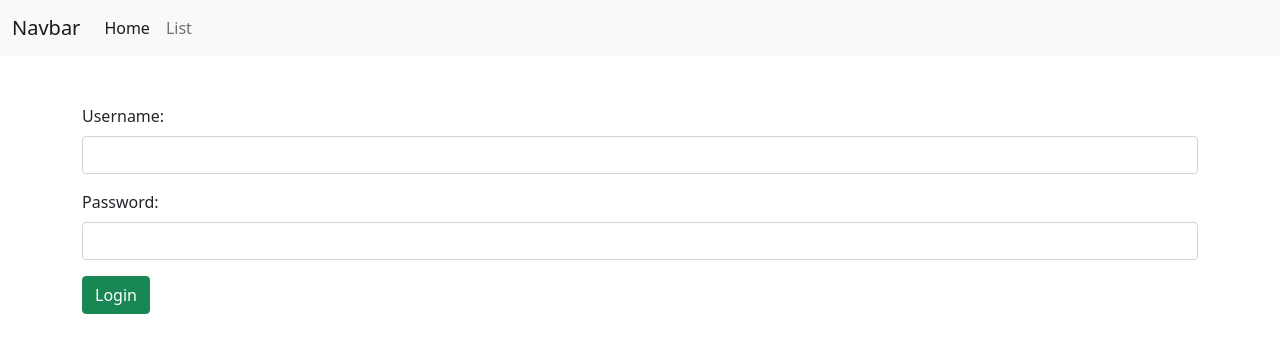
After one commit to GiaBruh/CRUD-app, a Flask app: page /login in a window 1280 px wide. The commit adds this page. Shown: the top 353 px of the page. Run offline with Flask 3, Linux system fonts and the light colour scheme; parts of the project's set-up code (start-up, migrations or seed data) failed here and were passed over; some libraries are stand-ins or nearby versions.

Commit message:
add: add register form and login form

```diff
--- a/app.py
+++ b/app.py
@@ -3,18 +3,44 @@ from flask import Flask, redirect, url_for, render_template, request, session, f
 from flask_sqlalchemy import SQLAlchemy
 from sqlalchemy import Column, Integer, String, DateTime
 from datetime import date
+from forms import ModalForm, TestForm, LoginForm, RegisterForm
+from flask_bootstrap import Bootstrap
 
 db = SQLAlchemy()
+
+
+class UserModel(db.Model):
+    __tablename__ = "user"
+    user_id = Column(Integer, primary_key=True, autoincrement=True)
+    username = Column(String(255), nullable=False)
+    email = Column(String(35), nullable=False, unique=True)
+    password = Column(String(100), nullable=False)
+
+    def __init__(self, username, email, password):
+        self.username = username
+        self.email = email
+        self.password = password
+
+    def __repr__(self):
+        return f"<User(user_id={self.user_id}, username='{self.username}', email='{self.email}')>"
+
 
 class EmployeeModel(db.Model):
     __tablename__ = "employees"  # More descriptive table name
 
-    employee_id = Column(String(100), primary_key=True)
+    employee_id = Column(String(100), primary_key=True, autoincrement=True)
     name = Column(String(255), nullable=False)  # Specify max length and not nullable
     dob = Column(DateTime, nullable=False)  # Not nullable
     email = Column(String(255), nullable=False, unique=True)  # Unique email constraint
     phone_number = Column(String(15), nullable=False)
     department = Column(String(255), nullable=False)
+
+    def __init__(self, name, dob, email, phone_number, department):
+        self.name = name
+        self.dob = dob
+        self.email = email
+        self.phone_number = phone_number
+        self.department = department
 
     def __repr__(self):
         return f"<Employee(employee_id={self.employee_id}, name='{self.name}', dob='{self.dob.isoformat()}', email='{self.email}', phone_number='{self.phone_number}',department='{self.department}')>"
@@ -36,47 +62,105 @@ class EmployeeModel(db.Model):
 
 
 app = Flask(__name__)
-app.config["SECRET_KEY"] = 'fatcock'
+app.config["SECRET_KEY"] = "fatcock"
 app.config["SQLALCHEMY_DATABASE_URI"] = "postgresql://giabuu:11122003@localhost/test_db"
 app.config["SQLALCHEMY_TRACK_MODIFICATIONS"] = False
 db.init_app(app)
+Bootstrap(app)
 
 
-@app.before_request
-def create_table():
-    with app.app_context():
-        db.create_all()
+@app.route("/form", methods=["GET", "POST"])
+def form():
+    name = None
+    test_form = TestForm()
+    if test_form.validate_on_submit():
+        name = test_form.name.data
+        test_form.name.data = ""
+    return render_template("form.html", form=test_form, name=name)
 
 
-@app.route("/list")
+@app.route("/list", methods=["GET", "POST"])
 def employee_list():
     return_list = db.session.execute(
         db.select(EmployeeModel).order_by(EmployeeModel.employee_id)
     ).scalars()
-    return render_template("list.html", employees=return_list)
+
+    form = ModalForm()
+    if form.validate_on_submit():
+        name = form.name.data
+        dob = form.dob.data
+        email = form.email.data
+        phone_number = form.phone_number.data
+        department = form.department.data
+        emp = EmployeeModel(name, dob, email, phone_number, department)
+        db.session.add(emp)
+        db.session.commit()
+        return render_template("list.html", employees=return_list, form=form)
+    return render_template("list.html", employees=return_list, form=form)
 
 
-@app.route("/list/create", methods=["GET", "POST"])
-def create():
-    if request.method == "GET":
-        return render_template("list.html")
+# TODO: create new employee
+# @app.route("/list/create", methods=["GET", "POST"])
+# def create():
+#     if request.method == "GET":
+#         return render_template("list.html")
 
-    if request.method == "POST":
-        return redirect("/list")
+#     if request.method == "POST":
+#         return redirect("/list")
 
 
+# TODO: update existed employee
 @app.route("/list/update")
 def update(): ...
 
 
+# TODO: delete existed employee
 @app.route("/list/delete")
 def delete(): ...
 
 
+def get_user(username: str, password: str):
+    user = db.one_or_404(
+        db.select(UserModel).filter_by(username=username, password=password)
+    )
+    return user
+
+
+@app.route("/login", methods=["GET", "POST"])
+def login():
+    login_form = LoginForm()
+    if  request.method == "POST":
+        username = login_form.username.data
+        password = login_form.password.data
+        user = get_user(username, password)
+        if user is not None:
+            session['username'] = username
+            return redirect(url_for("home"))
+    return render_template("login.html", form=login_form)
+
+
+@app.route("/register", methods=["GET", "POST"])
+def register():
+    form = RegisterForm(request.form)
+    if request.method == "POST":  # TODO: If I add 'form.validate()' this shit will stop working
+        user = UserModel(form.username.data, form.email.data, form.password.data)
+        db.session.add(user)
+        db.session.commit()
+        flash("Thanks for registering")
+        return redirect(url_for("login"))
+    return render_template("register.html", form=form)
+
+app.route("/logout")
+def logout():
+    session.pop('username', None)
+    return redirect(url_for("login"))
+
 @app.route("/")
 @app.route("/home")
 def home():
-    return render_template("home.html")
+    if 'username' in session:
+        return render_template("home.html", user=session['username'])
+    return redirect(url_for("login"))
 
 
 # @app.route("/list")
@@ -86,6 +170,12 @@ def home():
 #     return render_template("list.html", employees=(return_list))
 
 
+@app.before_request
+def create_table():
+    with app.app_context():
+        db.create_all()
+
+
 if __name__ == "__main__":
     create_table()
     app.run(host="localhost", port=5000, debug=True)
--- /dev/null
+++ b/forms.py
@@ -0,0 +1,30 @@
+from flask_wtf import FlaskForm
+from wtforms import StringField, DateField, EmailField, TelField, PasswordField, SubmitField, validators
+from wtforms.validators import DataRequired
+
+
+class ModalForm(FlaskForm):
+    name = StringField("Full name: ", validators=[DataRequired()])
+    dob = DateField("Date of birth: ", validators=[DataRequired()])
+    email = EmailField("Email: ", validators=[DataRequired()])
+    phone_number = TelField("Phone number: ", validators=[DataRequired()])
+    department = StringField("Department: ", validators=[DataRequired()])
+    submit = SubmitField("Submit")
+
+class LoginForm(FlaskForm):
+    username = StringField("Username: ", validators=[DataRequired()], )
+    password =  PasswordField("Password: ", validators=[DataRequired()])
+    login = SubmitField("Login")
+
+class RegisterForm(FlaskForm):
+    username = StringField("Username: ", [validators.length(min=4, max=25)])
+    email = EmailField("Email: ", [validators.length(min=6, max=35)])
+    password = PasswordField("Password: ", [validators.DataRequired()])
+    submit = SubmitField("Submit")
+    # password = PasswordField("Password: ", [validators.DataRequired(), validators.EqualTo('confirm', message="Passwords must match")])
+    # confirm = PasswordField('Repeat password')
+
+
+class TestForm(FlaskForm):
+    name = StringField("Full name: ", validators=[DataRequired()])
+    submit = SubmitField("Submit")
--- a/templates/home.html
+++ b/templates/home.html
@@ -1,3 +1,4 @@
 {% extends 'base.html' %}
 {% block title %}Home Page{% endblock %}
-{% block content %}{% endblock %}
+{% block content %}<h1>This is Homepage</h1>
+<h2>Hello user {{user}}</h2>{% endblock %}
--- /dev/null
+++ b/templates/login.html
@@ -0,0 +1,17 @@
+{% extends 'base.html' %}
+{% block title %}Login page{% endblock %}
+{% block content %}
+    <div class="container mt-5">
+        <form action="" method="post">
+            <div class="mb-3">
+                {{ form.username.label(class="form-label") }}
+                {{ form.username(class="form-control") }}
+            </div>
+            <div class="mb-3">
+                {{ form.password.label(class="form-label") }}
+                {{ form.password(class="form-control") }}
+            </div>
+            <div class="mb-3">{{ form.login(class="btn btn-success") }}</div>
+        </form>
+    </div>
+{% endblock %}
```
Also changed, not shown: templates/register.html (added, +24 -0 lines).
